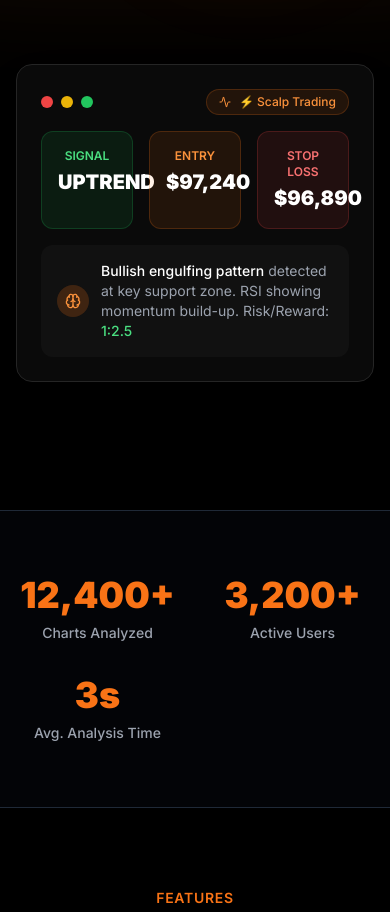
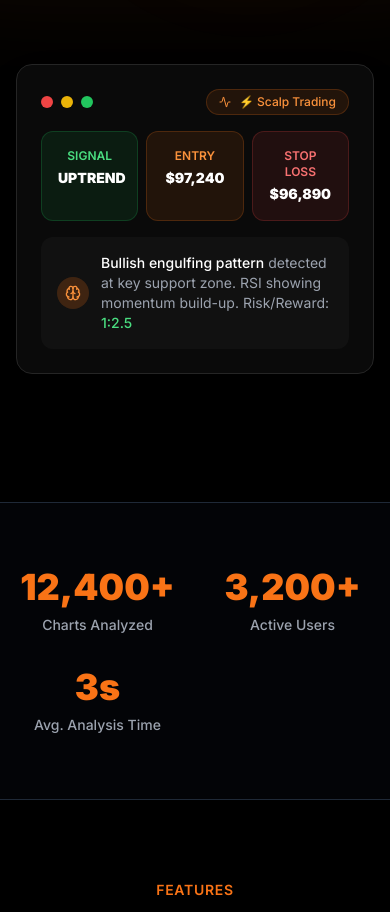
Before and after one commit to rochicenat/tradeflow-ai-frontend, a Next.js app: page / in a window 390 px wide. Shown: the part 803-1715 px from the top of the page. Built offline with nearby package versions, Linux system fonts and the light colour scheme.

Commit message:
fix: landing page mock card mobile responsive

```diff
--- a/app/page.tsx
+++ b/app/page.tsx
@@ -108,18 +108,18 @@ export default function Home() {
                 <span className="text-orange-400 text-xs font-medium">⚡ Scalp Trading</span>
               </div>
             </div>
-            <div className="grid grid-cols-3 gap-4 mb-4">
+            <div className="grid grid-cols-3 gap-2 mb-4">
               <div className="bg-green-500/10 border border-green-500/20 rounded-xl p-4 text-center">
                 <div className="text-green-400 text-xs font-semibold mb-1">SIGNAL</div>
-                <div className="text-white font-black text-xl">UPTREND</div>
+                <div className="text-white font-black text-sm sm:text-xl">UPTREND</div>
               </div>
               <div className="bg-orange-500/10 border border-orange-500/20 rounded-xl p-4 text-center">
                 <div className="text-orange-400 text-xs font-semibold mb-1">ENTRY</div>
-                <div className="text-white font-black text-xl">$97,240</div>
+                <div className="text-white font-black text-sm sm:text-xl">$97,240</div>
               </div>
               <div className="bg-red-500/10 border border-red-500/20 rounded-xl p-4 text-center">
                 <div className="text-red-400 text-xs font-semibold mb-1">STOP LOSS</div>
-                <div className="text-white font-black text-xl">$96,890</div>
+                <div className="text-white font-black text-sm sm:text-xl">$96,890</div>
               </div>
             </div>
             <div className="bg-[#111] rounded-xl p-4 flex items-center gap-3">
```
